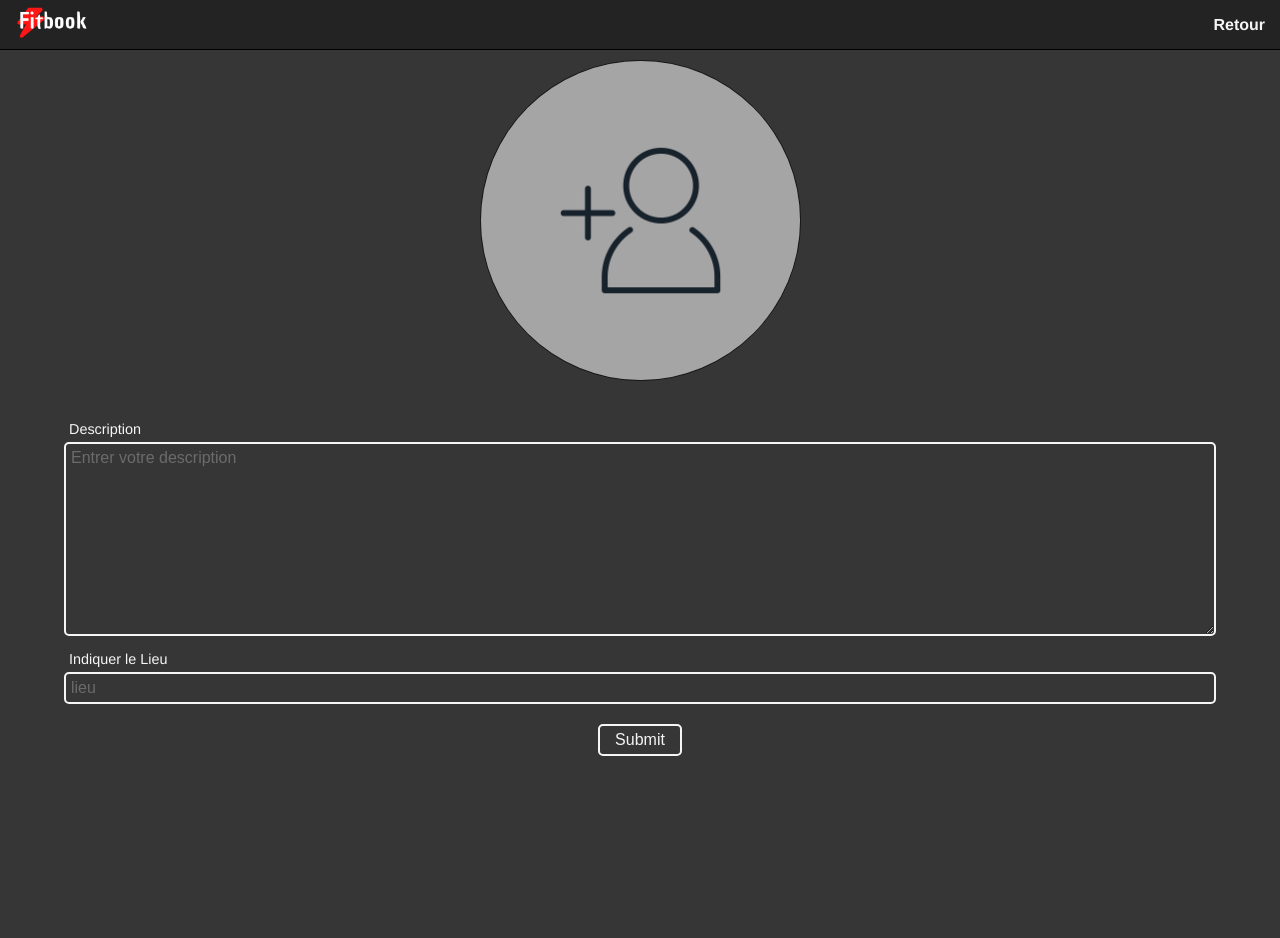
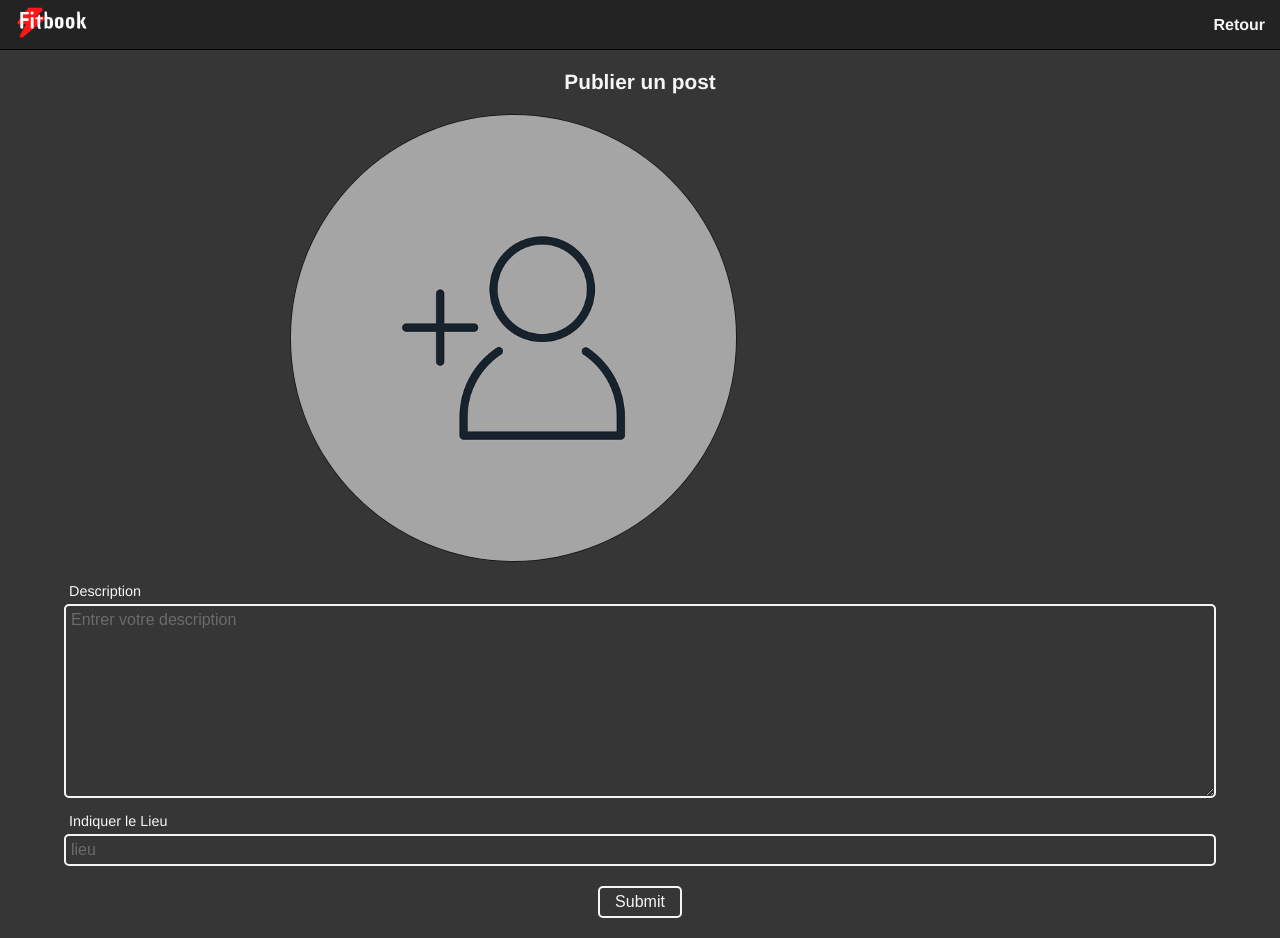
Before and after one commit to chaoukifrej/Fitbook, a Vue app: page /Ajoutpost in a window 1280 px wide. Before the commit the page ends 800 px from the top, so only its background shows below. Built offline with nearby package versions, Linux system fonts and the light colour scheme.

Commit message:
modif Ajoutpost

```diff
--- a/src/views/Ajoutpost.vue
+++ b/src/views/Ajoutpost.vue
@@ -3,15 +3,17 @@
     <Header />
     <form action="">
       <div class="mainContainer">
+        <h2>Publier un post</h2>
         <div class="ajoutphoto">
           <label for="files">
             <img
               src="../assets/imgUtilisateur.png"
               alt="imgUtilisateur"
-              class="imgUtilisateur"
+              class="imgUtilisateur"/><input
+              id="files"
+              style="visibility:hidden;"
+              type="file"
           /></label>
-
-          <input id="files" style="visibility:hidden;" type="file" />
         </div>
 
         <div class="description">
@@ -48,6 +50,10 @@ export default {
 
 <style lang="scss">
 .mainContainer {
+  h2 {
+    font-size: 1.3rem;
+    margin: 10px 0 10px;
+  }
   display: flex;
   flex-direction: column;
   align-items: center;
@@ -57,7 +63,9 @@ export default {
   /* ajout photo */
   .ajoutphoto {
     display: flex;
-    flex-direction: column;
+    align-items: center;
+    justify-content: center;
+    margin-top: 10px;
     .imgUtilisateur {
       width: 50%;
       border-radius: 50%;
```
